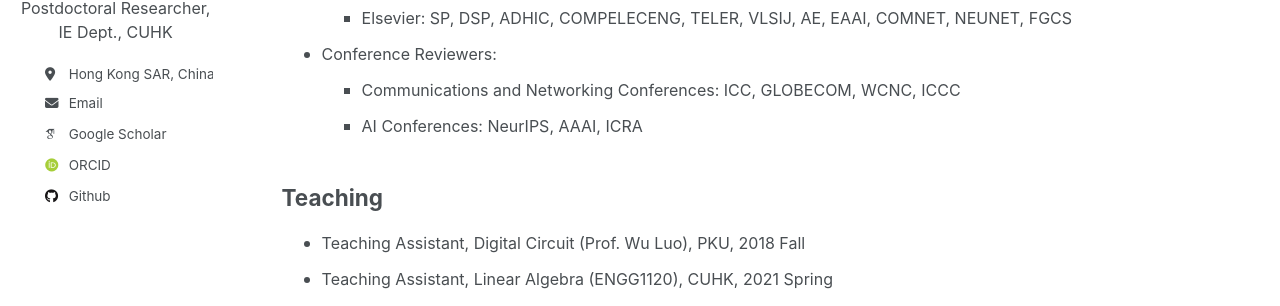
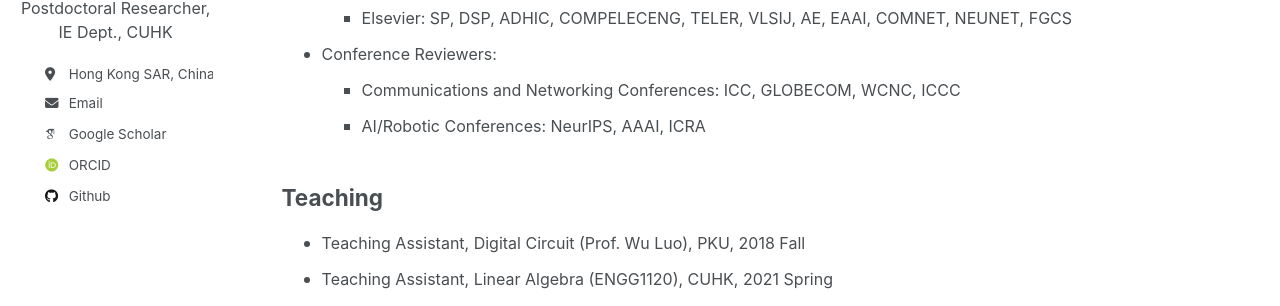
Before and after one commit to yuyangdu01/yuyangdu01.github.io, a Jekyll site: the page built from _pages/cv.md, in a window 1280 px wide and 900 px high. Shown: the part 336-642 px from the top of the window. Built offline with Jekyll 4.4.1, drawn with Linux system fonts in a browser that asks for light colours; some web fonts are replaced.

Commit message:
Update cv.md

```diff
--- a/_pages/cv.md
+++ b/_pages/cv.md
@@ -23,7 +23,7 @@ Reviewer
     <ul style="margin-left: -40px;">
       <ul style="margin-left: 0px;">
         <li><font size=3> Communications and Networking Conferences: ICC, GLOBECOM, WCNC, ICCC</font></li>
-        <li><font size=3> AI Conferences: NeurIPS, AAAI, ICRA</font></li>
+        <li><font size=3> AI/Robotic Conferences: NeurIPS, AAAI, ICRA</font></li>
       </ul>
     </ul>
 </ul>
```
